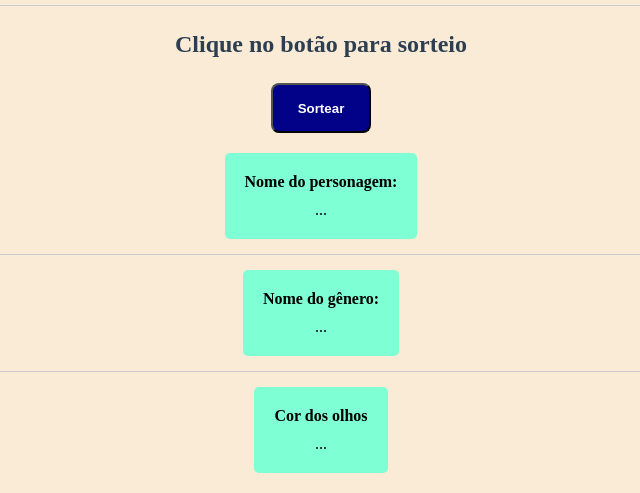
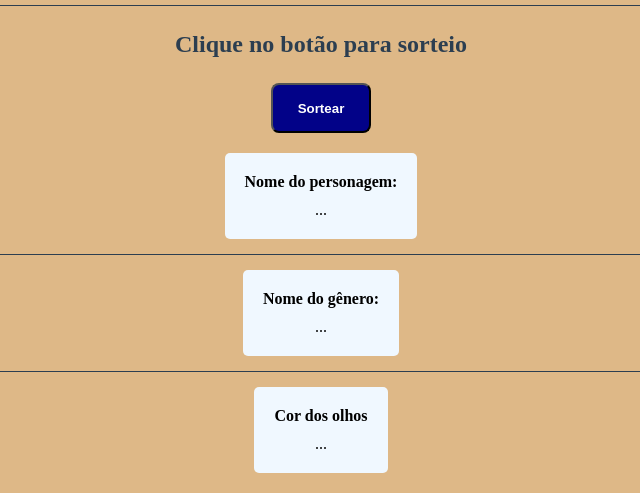
Before and after one commit to Priscila319/Star-Wars, a plain HTML site: page index.html in a window 1280 px wide. Shown: the part 384-877 px from the top of the page, without its empty margins (319-959 px from the left). Drawn offline with Linux system fonts and the light colour scheme.

Commit message:
Alteração na cores

```diff
--- a/style.css
+++ b/style.css
@@ -8,7 +8,7 @@
 
 
 body {
-    background-color: antiquewhite;
+    background-color: burlywood;
     margin: 0;
     padding: 0;
     display: flex;
@@ -43,7 +43,7 @@ h2 {
 hr {
     width: 500%;
     border: 0;
-    border-top: 1px solid #ccc;
+    border-top: 1px solid #2c3e50;
     margin: 15px 0;
 }
 
@@ -59,7 +59,7 @@ button{
 }
 
 card {
-    background-color: aquamarine;
+    background-color: aliceblue;
     border-radius: 5px;
     padding: 20px
 }
```
